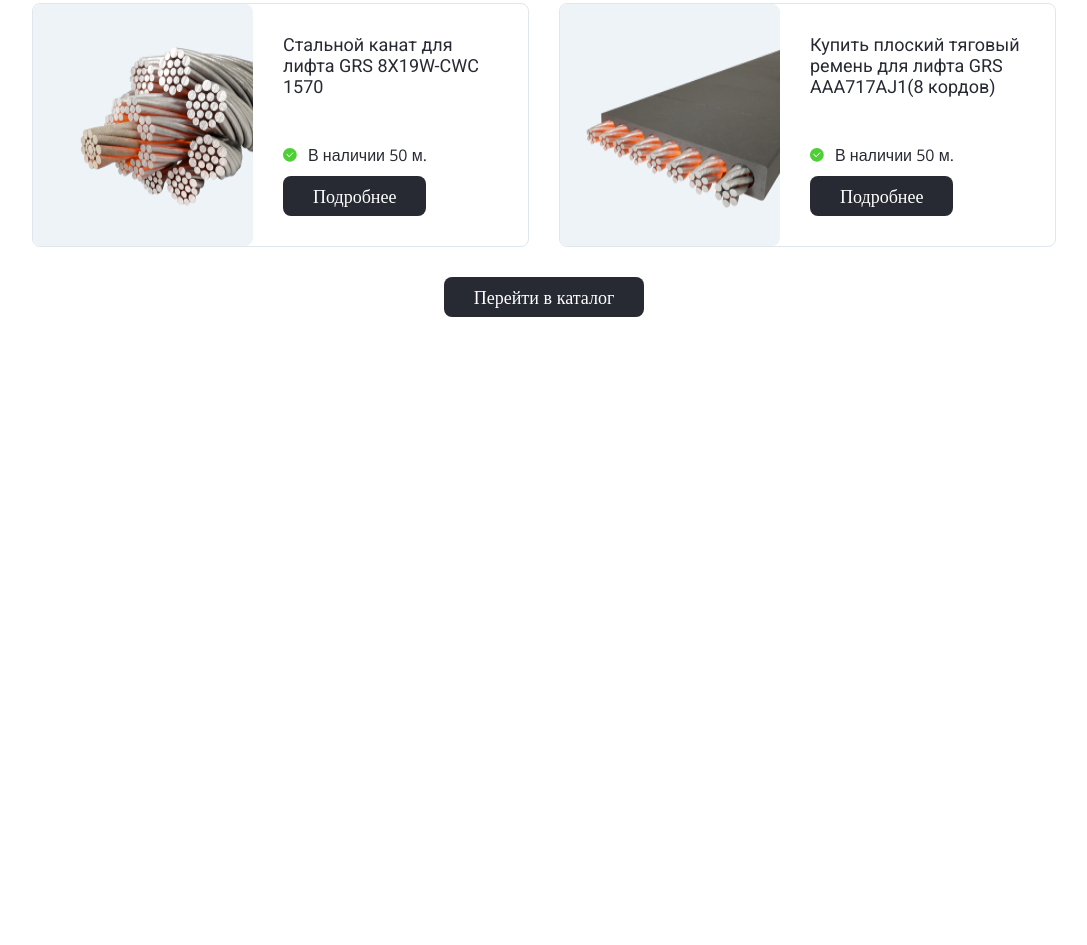
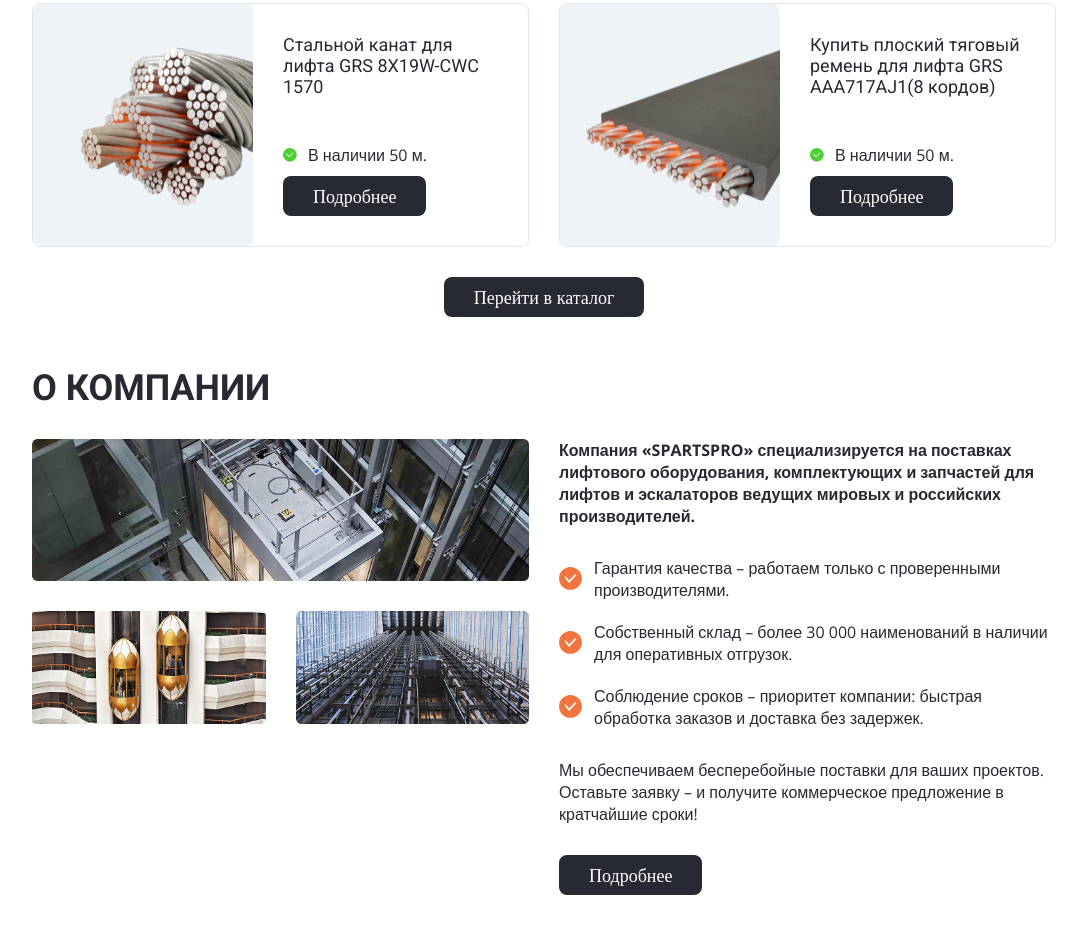
Before and after one commit to DmitriiTimofeev97/SPartsPro, a website: page src/index.html in a window 1280 px wide. Shown: the part 782-1727 px from the top of the page, without its empty margins (96-1183 px from the left). Before the commit the page ends 1099 px from the top, so only its background shows below. Drawn offline with nearby package versions, Linux system fonts and the light colour scheme; files that its build step writes are made by us from their sources.

Commit message:
Create Footer

```diff
--- a/src/index.html
+++ b/src/index.html
@@ -126,6 +126,38 @@
                 <button class="main__btn button">Перейти в каталог</button>
             </div>
         </main>
+        <footer class="footer">
+            <h2 class="footer__title title">о компании</h2>
+            <div class="footer__gallery">
+                <img src="img/footer-img1.png" alt="elevator" class="footer__img1">
+                <img src="img/footer-img2.png" alt="elevator" class="footer__img2">
+                <img src="img/footer-img3.png" alt="elevator" class="footer__img3">
+            </div>
+            <div class="footer__btn-text-wrapper">
+                <p class="footer__bold-text">Компания «SPARTSPRO» специализируется на поставках лифтового оборудования, комплектующих и запчастей для лифтов и эскалаторов ведущих мировых и российских производителей.</p>
+                <ul class="footer__list">
+                    <li class="footer__list-item">
+                        <svg class="footer__icon" style="min-width: 25px; min-height: 25px">
+                            <use xlink:href="icons/symbol-defs.svg#icon-Orange-Vector"></use>
+                        </svg>Гарантия качества – работаем только с проверенными производителями.
+                    </li>
+                    <li class="footer__list-item">
+                        <svg class="footer__icon" style="min-width: 25px; min-height: 25px">
+                            <use xlink:href="icons/symbol-defs.svg#icon-Orange-Vector"></use>
+                        </svg>Собственный склад – более 30 000 наименований в наличии для оперативных отгрузок.
+                    </li>
+                    <li class="footer__list-item">
+                        <svg class="footer__icon" style="min-width: 25px; min-height: 25px">
+                            <use xlink:href="icons/symbol-defs.svg#icon-Orange-Vector"></use>
+                        </svg>Соблюдение сроков – приоритет компании: быстрая обработка заказов и доставка без задержек.
+                    </li>
+                </ul>
+                <p class="footer__regular-text">Мы обеспечиваем бесперебойные поставки для ваших проектов. Оставьте заявку – и получите коммерческое предложение в кратчайшие сроки!</p>
+                <div class="footer__btn-wrapper">
+                    <button class="footer__btn button">Подробнее</button>
+                </div>
+            </div>
+        </footer>
     </div>
 </body>
 </html>
--- a/src/sass/layout/_footer.sass
+++ b/src/sass/layout/_footer.sass
@@ -0,0 +1,46 @@
+.footer
+    display: grid
+    grid-template-rows: repeat(2, min-content)
+    grid-template-columns: repeat(2, 1fr)
+    grid-area: 3 / 2 / 4 / 4
+    gap: 3rem
+    padding: 5rem 0
+    &__title
+        grid-area: 1 / 1 / 2 / 3
+    &__gallery
+        display: grid
+        grid-template-rows: repeat(2, min-content)
+        grid-template-columns: repeat(2, 1fr)
+        gap: 3rem
+        grid-area: 2 / 1 / 3 / 2
+    &__img1
+        object-fit: cover
+        width: 100%
+        height: 100%
+        grid-area: 1 / 1 / 2 / 3
+    &__img2
+        object-fit: cover
+        width: 100%
+        height: 100%
+        grid-area: 2 / 1 / 3 / 2
+    &__img3
+        object-fit: cover
+        width: 100%
+        height: 100%
+        grid-area: 2 / 2 / 3 / 3
+    &__btn-text-wrapper
+        display: grid
+        grid-template-rows: repeat(3, min-content)
+        align-items: flex-end
+        gap: 3rem
+    &__bold-text
+        font-weight: 700
+    &__list-item
+        display: flex
+        align-items: center
+    &__list-item:not(:last-child)
+        margin-bottom: 2rem
+    &__icon
+        height: 2.5rem
+        width: 2.5rem
+        margin-right: 1rem
```
Also changed, not shown: dist/css/style.min.css, dist/img/footer-img1.png (added), dist/img/footer-img2.png (added), dist/img/footer-img3.png (added), dist/index.html, src/img/footer-img1.png (added), src/img/footer-img2.png (added), src/img/footer-img3.png (added).
